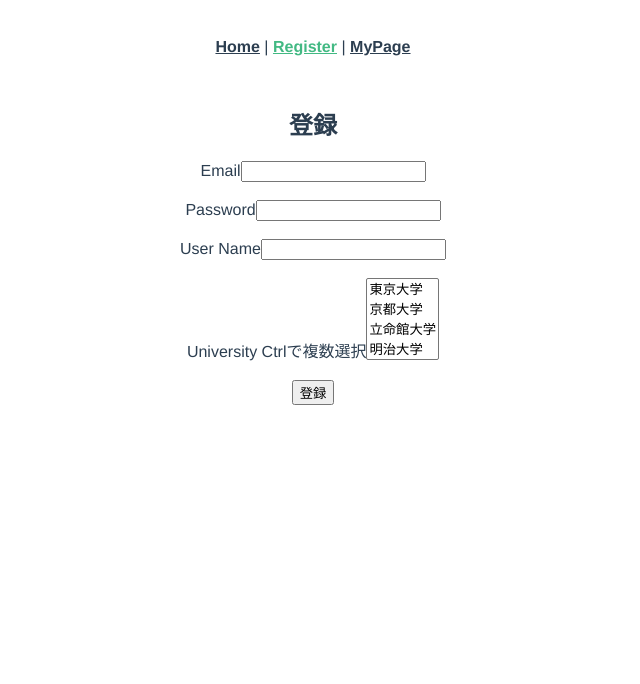
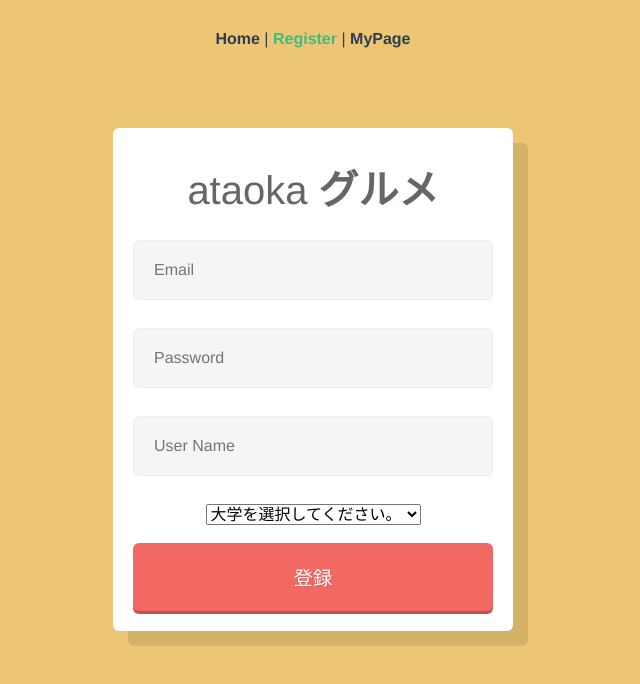
Before and after one commit to webex14-team-5/original-team-app, a Vue app: page /register in a window 1280 px wide. Shown: the top 684 px of the page, without its empty margins (327-967 px from the left). Built offline with nearby package versions, Linux system fonts and the light colour scheme.

Commit message:
ブランチ名間違えましたが、登録ページのスタイリングを完成させました。

```diff
--- a/src/components/gourmetApi.vue
+++ b/src/components/gourmetApi.vue
@@ -45,8 +45,8 @@ export default {
       numbers: "",
       // 条件合致する店が存在するかどうか
       exit: false,
-      lat: 35.032563,
-      lng: 135.723292,
+      // lat: 35.032563,
+      // lng: 135.723292,
       userData: "",
       // lat...緯度 lng...経度
       lat: 0,
--- a/src/views/RegisterView.vue
+++ b/src/views/RegisterView.vue
@@ -1,24 +1,40 @@
 <template>
-  <div>
-    <h2>登録</h2>
-    <label for="email">Email</label>
-    <input id="email" type="email" v-model="email" />
+  <div class="form">
+    <h1><span>ataoka</span> グルメ</h1>
+    <!-- <label for="email">Email</label> -->
+    <input placeholder="Email" id="email" type="email" v-model="email" />
     <br /><br />
-    <label for="password">Password</label>
-    <input id="password" type="password" v-model="password" />
+    <!-- <label for="password">Password</label> -->
+    <input
+      placeholder="Password"
+      id="password"
+      type="password"
+      v-model="password"
+    />
     <br /><br />
-    <label for="userName">User Name</label>
-    <input id="userName" type="userName" v-model="userName" />
+    <!-- <label for="userName">User Name</label> -->
+    <input
+      placeholder="User Name"
+      id="userName"
+      type="userName"
+      v-model="userName"
+    />
     <br /><br />
-    <label for="university">University Ctrlで複数選択</label>
-    <select id="university" name="university" v-model="university" multiple>
+    <!-- <label for="university">University Ctrlで複数選択</label> -->
+    <select
+      id="university"
+      name="university"
+      v-model="university"
+      onchange="populate(this.id, 'slct1')"
+    >
+      <option value="">大学を選択してください。</option>
       <option value="U_tokyo">東京大学</option>
       <option value="U_kyoto">京都大学</option>
       <option value="rits_U">立命館大学</option>
       <option value="meiji_U">明治大学</option>
     </select>
     <br /><br />
-    <button v-on:click="register">登録</button>
+    <button class="btn" v-on:click="register">登録</button>
   </div>
 </template>
 
@@ -69,3 +85,146 @@ export default {
   },
 }
 </script>
+
+<style>
+article,
+aside,
+details,
+figcaption,
+figure,
+footer,
+header,
+hgroup,
+nav,
+section {
+  display: block;
+}
+html {
+  font-size: 100%;
+  -webkit-text-size-adjust: 100%;
+  -ms-text-size-adjust: 100%;
+}
+
+input:focus,
+textarea:focus {
+  outline: none;
+}
+
+label,
+select,
+button,
+input[type="submit"],
+input[type="radio"],
+input[type="checkbox"] input[type="button"] {
+  cursor: pointer;
+}
+
+a,
+a:visited,
+a:active {
+  text-decoration: none;
+}
+
+a:hover {
+  text-decoration: none;
+}
+
+::selection {
+  background: #ed327b;
+  color: #fff;
+}
+
+::-moz-selection {
+  background: #ed327b;
+  color: #fff;
+}
+
+* {
+  font-size: 100%;
+  margin: 0;
+  padding: 0;
+  -webkit-box-sizing: border-box;
+  -moz-box-sizing: border-box;
+  box-sizing: border-box;
+}
+body {
+  background: #ecc674;
+}
+
+* {
+  font-family: "Helvetica Neue", Helvetica, Arial;
+}
+
+h5 {
+  text-align: center;
+  margin-top: 5px;
+  color: rgba(0, 0, 0, 0.3);
+}
+
+h5 > a,
+a:visited {
+  color: #fff;
+  text-decoration: underline;
+}
+
+h5 > a:hover {
+  text-decoration: none;
+}
+
+.form {
+  background: #fff;
+  border-radius: 6px;
+  padding: 20px;
+  padding-top: 30px;
+  width: 400px;
+  margin: 50px auto;
+  box-shadow: 15px 15px 0px rgba(0, 0, 0, 0.1);
+}
+
+h1 {
+  text-align: center;
+  font-size: 2.5em;
+  font-weight: 700;
+  color: rgb(105, 101, 101);
+  margin-bottom: 24px;
+}
+
+span {
+  font-weight: 200;
+}
+
+input {
+  width: 100%;
+  background: #f5f5f5;
+  border: 0;
+  padding: 20px;
+  border-radius: 6px;
+  margin-bottom: 10px;
+  border: 1px solid #eee;
+}
+
+.btn {
+  position: relative;
+  width: 100%;
+  padding: 20px;
+  border-radius: 6px;
+  border: 0;
+  background: #f26964;
+  font-size: 1.2em;
+  color: #fff;
+  text-shadow: 1px 1px 0px rgba(0, 0, 0, 0.1);
+  box-shadow: 0px 3px 0px #c1524e;
+}
+
+.btn:active {
+  top: 3px;
+  box-shadow: none;
+}
+h6 {
+  text-align: center;
+  padding: 20px;
+  padding-top: 35px;
+  color: #777;
+  cursor: pointer;
+}
+</style>
```
